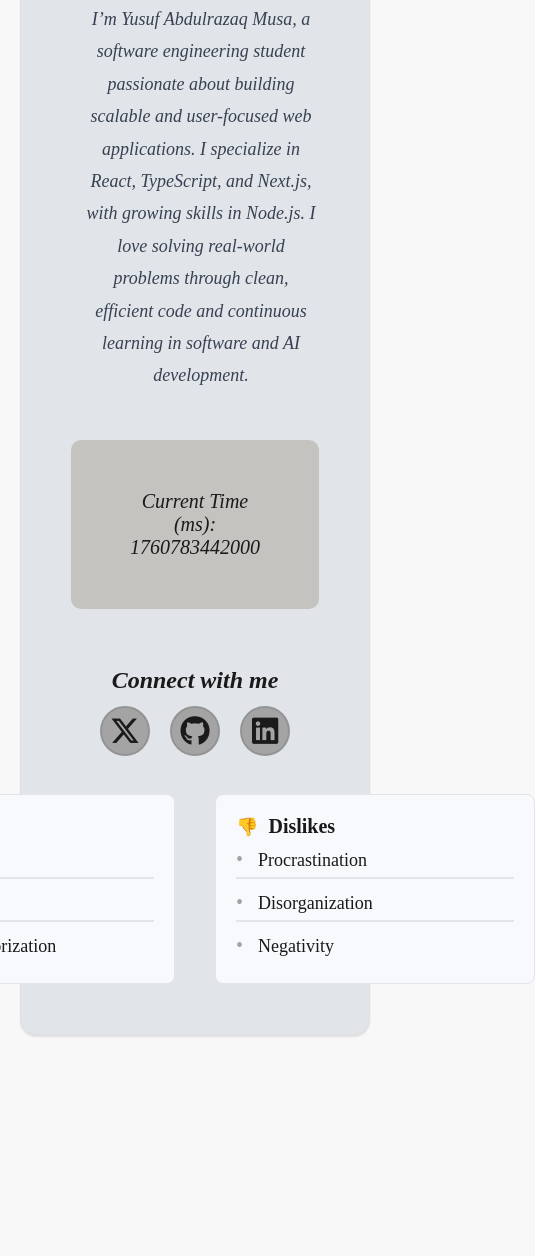
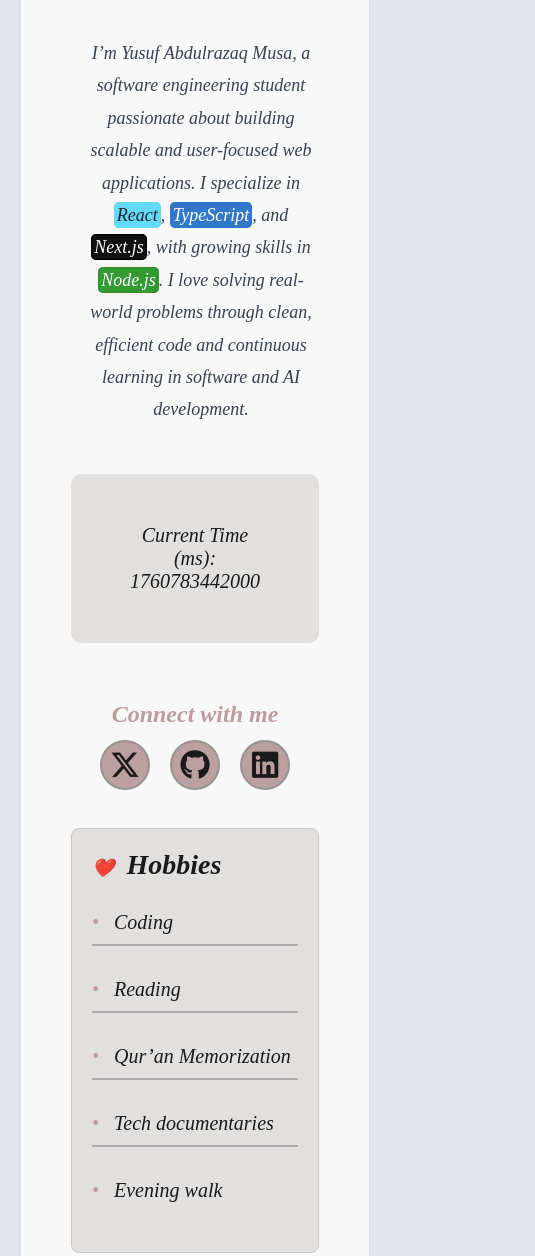
Before and after one commit to AbdulrazaqYusuf01/hng-profile-card-task, a plain HTML site: page index.html in a window 390 px wide. Shown: the part 498-1754 px from the top of the page, 535 px wide, since content can reach past the window. Before the commit the page ends 1553 px from the top, so only its background shows below. Drawn offline with Linux system fonts and the light colour scheme.

Commit message:
final commit

```diff
--- a/index.html
+++ b/index.html
@@ -13,7 +13,7 @@
     <link rel="stylesheet" href="style.css" />
   </head>
   <body>
-    <article data-testid="test-profile-card" class="profile-card center">
+    <article data-testid="test-profile-card" class="profile-card">
       <header class="card-header">
         <figure class="avatar">
           <img
@@ -30,9 +30,12 @@
         <p data-testid="test-user-bio" class="user-bio">
           I’m Yusuf Abdulrazaq Musa, a software engineering student passionate
           about building scalable and user-focused web applications. I
-          specialize in React, TypeScript, and Next.js, with growing skills in
-          Node.js. I love solving real-world problems through clean, efficient
-          code and continuous learning in software and AI development.
+          specialize in <span class="skill react">React</span>,
+          <span class="skill typescript">TypeScript</span>, and
+          <span class="skill nextjs">Next.js</span>, with growing skills in
+          <span class="skill nodejs">Node.js</span>. I love solving real-world
+          problems through clean, efficient code and continuous learning in
+          software and AI development.
         </p>
       </section>
 
@@ -50,8 +53,8 @@
         <ul data-testid="test-user-social-links" class="social-links">
           <li class="social-link">
             <a
-              href="https://twitter.com/yourhandle"
-              data-testid="test-user-social-twitter"
+              href="https://x.com/AbdulrazaqYM"
+              data-testid="test-user-social-x"
               target="_blank"
               rel="noopener noreferrer"
               ><i class="fa-brands fa-x-twitter"></i
@@ -59,7 +62,7 @@
           </li>
           <li class="social-link">
             <a
-              href="https://github.com/yourusername"
+              href="https://github.com/AbdulrazaqYusuf01"
               data-testid="test-user-social-github"
               target="_blank"
               rel="noopener noreferrer"
@@ -68,7 +71,7 @@
           </li>
           <li class="social-link">
             <a
-              href="https://linkedin.com/in/yourprofile"
+              href="https://www.linkedin.com/in/abdulrazaq-m-yusuf"
               data-testid="test-user-social-linkedin"
               target="_blank"
               rel="noopener noreferrer"
@@ -85,6 +88,8 @@
             <li class="list-item">Coding</li>
             <li class="list-item">Reading</li>
             <li class="list-item">Qur’an Memorization</li>
+            <li class="list-item">Tech documentaries</li>
+            <li class="list-item">Evening walk</li>
           </ul>
         </section>
 
--- a/script.js
+++ b/script.js
@@ -1,7 +1,6 @@
-// script.js
 function updateTime() {
-  const timeElement = document.getElementById('current-time');
+  const timeElement = document.getElementById("current-time");
   timeElement.textContent = Date.now();
 }
 updateTime();
-setInterval(updateTime, 1000); // optional, updates every second
+setInterval(updateTime, 1000);
--- a/style.css
+++ b/style.css
@@ -15,13 +15,14 @@ body {
   justify-content: center;
   align-items: center;
   min-height: 100vh;
-  background: #f8f8f8;
+  background: #e1e5e9;
   margin: 0;
   padding: 2rem;
 }
 
 .profile-card {
-  background: #e1e5e9;
+  background: #f8f8f8;
+
   display: flex;
   flex-direction: column;
   align-items: center;
@@ -46,7 +47,7 @@ body {
   gap: 1rem;
   width: 100%;
   padding-bottom: 5rem;
-  border-bottom: 0.3rem solid #374151;
+  border-bottom: 0.3rem solid rgb(197, 192, 192);
 }
 
 .avatar img {
@@ -58,7 +59,7 @@ body {
 }
 
 header h2 {
-  color: #cfa9a9;
+  color: #bc9c9c;
   font-size: 4rem;
   font-style: italic;
   font-weight: 700;
@@ -75,12 +76,41 @@ header h2 {
   margin: 4rem 0;
 }
 
+.skill {
+  padding: 0.2rem;
+  border-radius: 0.5rem;
+}
+
+.react {
+  background-color: #61dafb;
+  border: 0.1px solid #61dbdb;
+  color: #20232a;
+}
+
+.typescript {
+  background-color: #3178c6;
+  border: 0.1px solid #2978d6;
+  color: #fff;
+}
+
+.nextjs {
+  background-color: #101010;
+  border: 0.1px solid #000;
+  color: #fff;
+}
+
+.nodejs {
+  background-color: #339933;
+  border: 0.1px solid #309020;
+  color: #fff;
+}
+
 /* .profile-card:hover {
   transform: translateY(-4px);
 } */
 
 .time-section {
-  background-color: rgb(197, 195, 192);
+  background-color: #e2e0df;
   width: 100%;
   padding: 5rem;
   border-radius: 1rem;
@@ -96,6 +126,7 @@ nav h3 {
   font-size: 2.4rem;
   margin-bottom: 1.2rem;
   font-style: italic;
+  color: #bc9c9c;
 }
 
 .social-links {
@@ -117,7 +148,7 @@ nav h3 {
   font-size: 3rem;
   width: 5rem;
   height: 5rem;
-  background-color: #a4a4a4;
+  background-color: #bc9f9f;
   padding: 0.4rem;
   border-radius: 50%;
   border: 0.2rem solid #949494;
@@ -126,7 +157,7 @@ nav h3 {
 
 .social-links a:focus,
 .social-links a:hover {
-  background-color: #858585;
+  background-color: #988e8e;
 }
 
 .personal {
@@ -136,11 +167,11 @@ nav h3 {
 }
 
 .personal section {
-  background: #f7f9fc;
+  background: #e2e0df;
   border-radius: 8px;
-  width: 32rem;
+  width: 33rem;
   padding: 2rem 2rem 2rem 2rem;
-  border: 1px solid #e1e5e9;
+  border: 1px solid #cac6c6;
   transition: border-color 0.3s ease;
   text-align: left;
 }
@@ -148,6 +179,7 @@ nav h3 {
 .list-header {
   font-size: 2rem;
   margin-bottom: 1rem;
+  font-style: italic;
 }
 
 .list-header span {
@@ -160,17 +192,18 @@ nav h3 {
   display: flex;
   flex-direction: column;
   gap: 1.2rem;
+  font-style: italic;
 }
 
 .list-item {
   font-size: 1.8rem;
   padding-bottom: 0.6rem;
-  border-bottom: 0.23rem solid #e1e5e9;
+  border-bottom: 0.23rem solid #acaaaa;
 }
 
 .list-item::before {
   content: "• ";
-  color: #a2a3a3;
+  color: #bc9c9c;
   font-size: 2rem;
   margin-right: 1rem;
 }
@@ -178,3 +211,94 @@ nav h3 {
 .list-item:last-child {
   border-bottom: none;
 }
+
+@media (min-width: 1440px) {
+  html {
+    font-size: 80%;
+  }
+
+  .profile-card {
+    max-width: 100rem;
+    padding: 6rem;
+  }
+
+  .card-header h2 {
+    font-size: 4.8rem;
+  }
+
+  .bio-section {
+    font-size: 2rem;
+    max-width: 70rem;
+  }
+
+  .personal {
+    gap: 6rem;
+    grid-template-columns: repeat(auto-fit, minmax(28rem, 1fr));
+    width: 100%;
+  }
+
+  .personal section {
+    max-width: 80rem;
+    width: 100%;
+  }
+
+  .list-header {
+    margin-bottom: 3rem;
+    font-size: 3rem;
+  }
+
+  .list-header span {
+    font-size: 2.4rem;
+  }
+}
+
+@media (max-width: 836px) {
+  .personal section {
+    width: 30rem;
+  }
+}
+
+@media (max-width: 779px) {
+  .personal {
+    display: flex;
+    flex-direction: column;
+    gap: 4rem;
+    grid-template-columns: repeat(auto-fit, minmax(28rem, 1fr));
+    width: 100%;
+  }
+
+  .personal section {
+    max-width: 80rem;
+    width: 100%;
+  }
+
+  .list-header {
+    margin-bottom: 3rem;
+    font-size: 2.8rem;
+  }
+
+  .list-item {
+    font-size: 2rem;
+    padding-bottom: 1rem;
+    margin-bottom: 2rem;
+  }
+}
+
+@media (max-width: 611px) {
+  .card-header {
+    display: flex;
+    flex-direction: column;
+    gap: 2rem;
+  }
+
+  .avatar img {
+    width: 20rem;
+    height: 20rem;
+  }
+}
+
+@media (max-width: 361px) {
+  header h2 {
+    font-size: 2rem;
+  }
+}
```
Also changed, not shown: sample.css (deleted).
